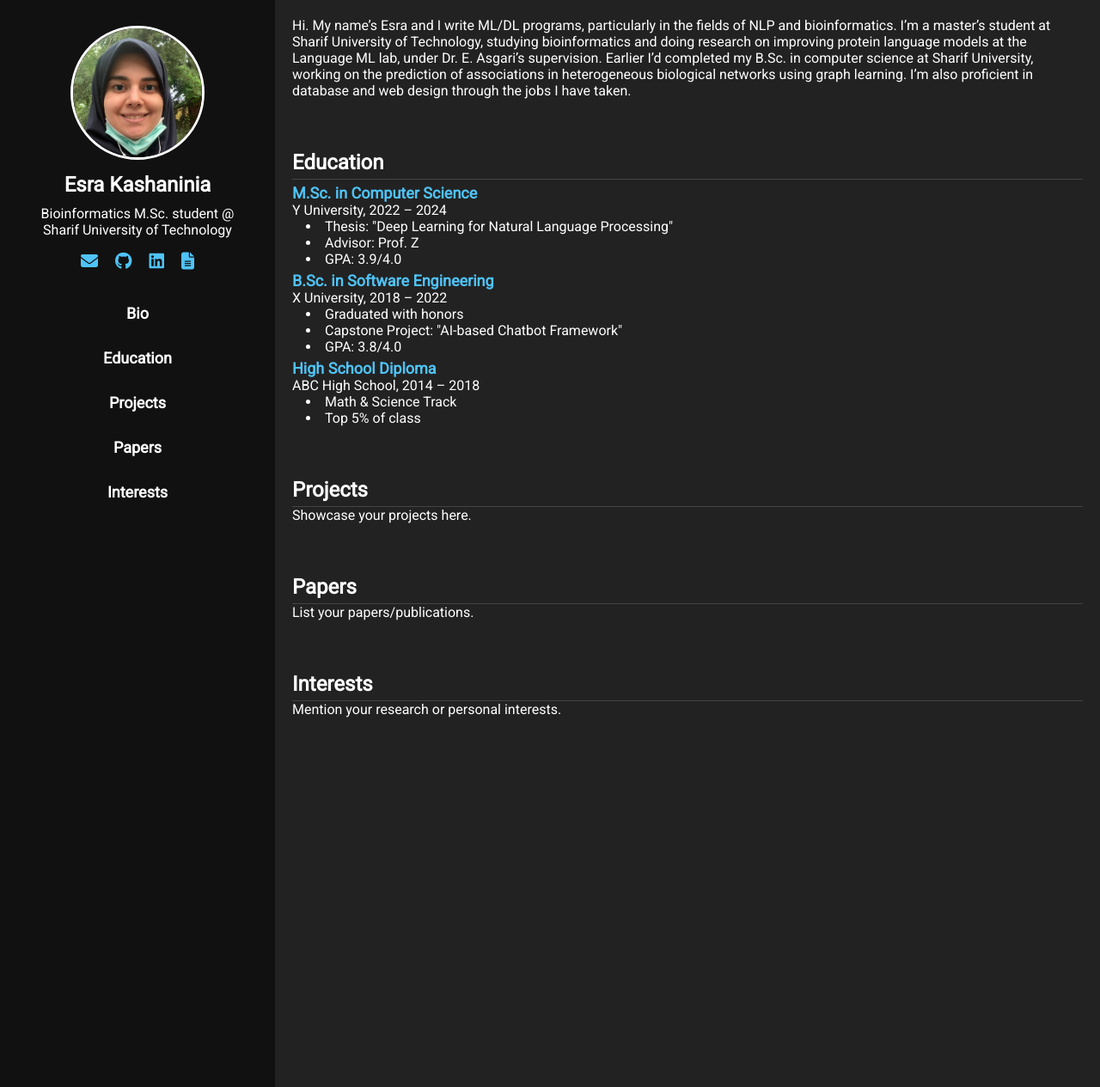
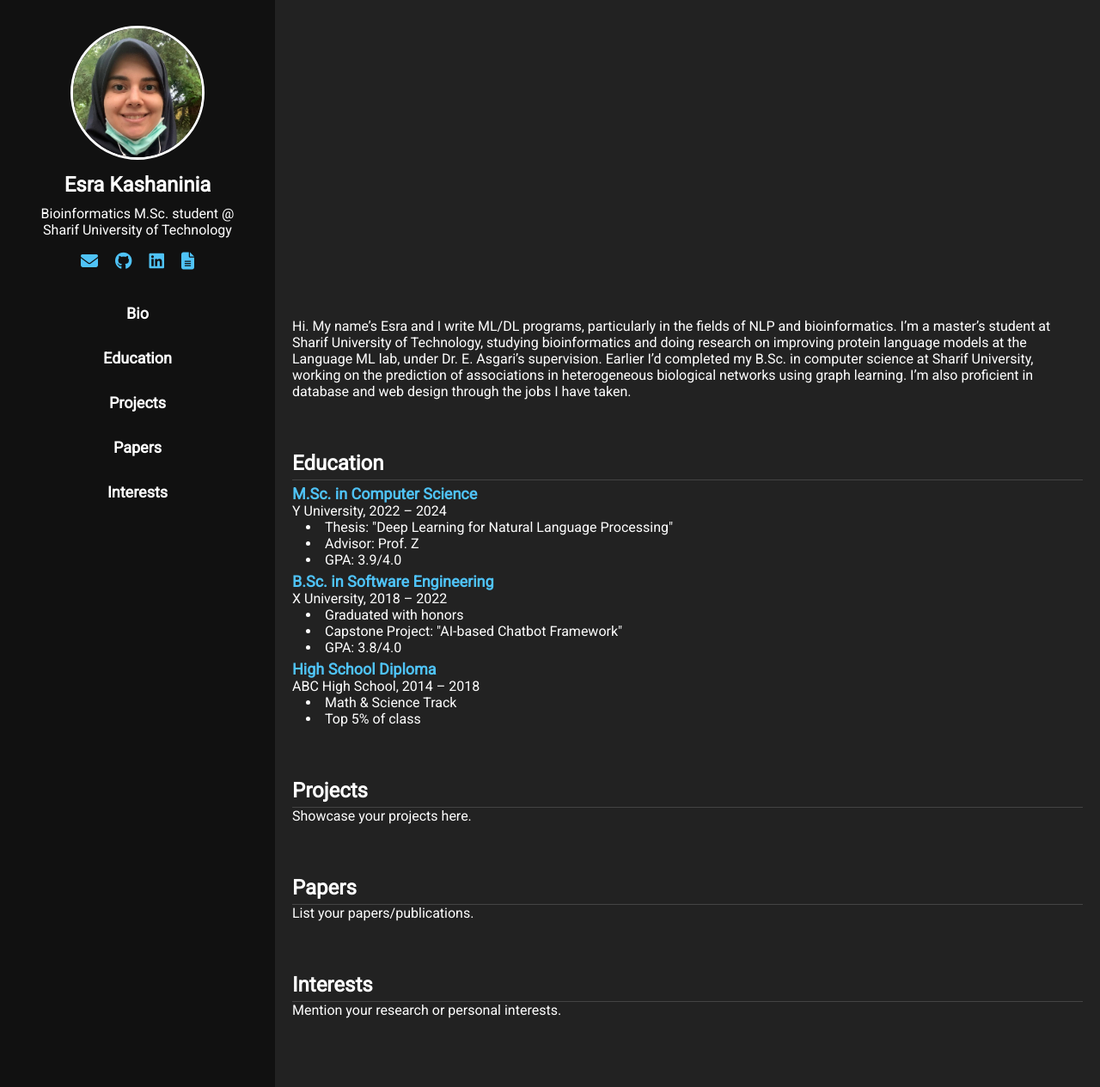
Before and after one commit to Esra-K/Esra-K.github.io, a Jekyll site: the page built from index.md, in a window 1280 px wide and 1265 px high. Shown: the whole window at 86% size. Built offline with Jekyll 4.4.1, drawn with Linux system fonts in a browser that asks for light colours.

Commit message:
add space above Bio

```diff
--- a/assets/css/style.css
+++ b/assets/css/style.css
@@ -78,6 +78,11 @@ body,
   flex: 1;
   background-color: #222;
   color: white;
+}
+
+/* to add space above Bio */
+.main-content section:first-of-type {
+  margin-top: 350px;
 }
 
 /* .navbar {
```
